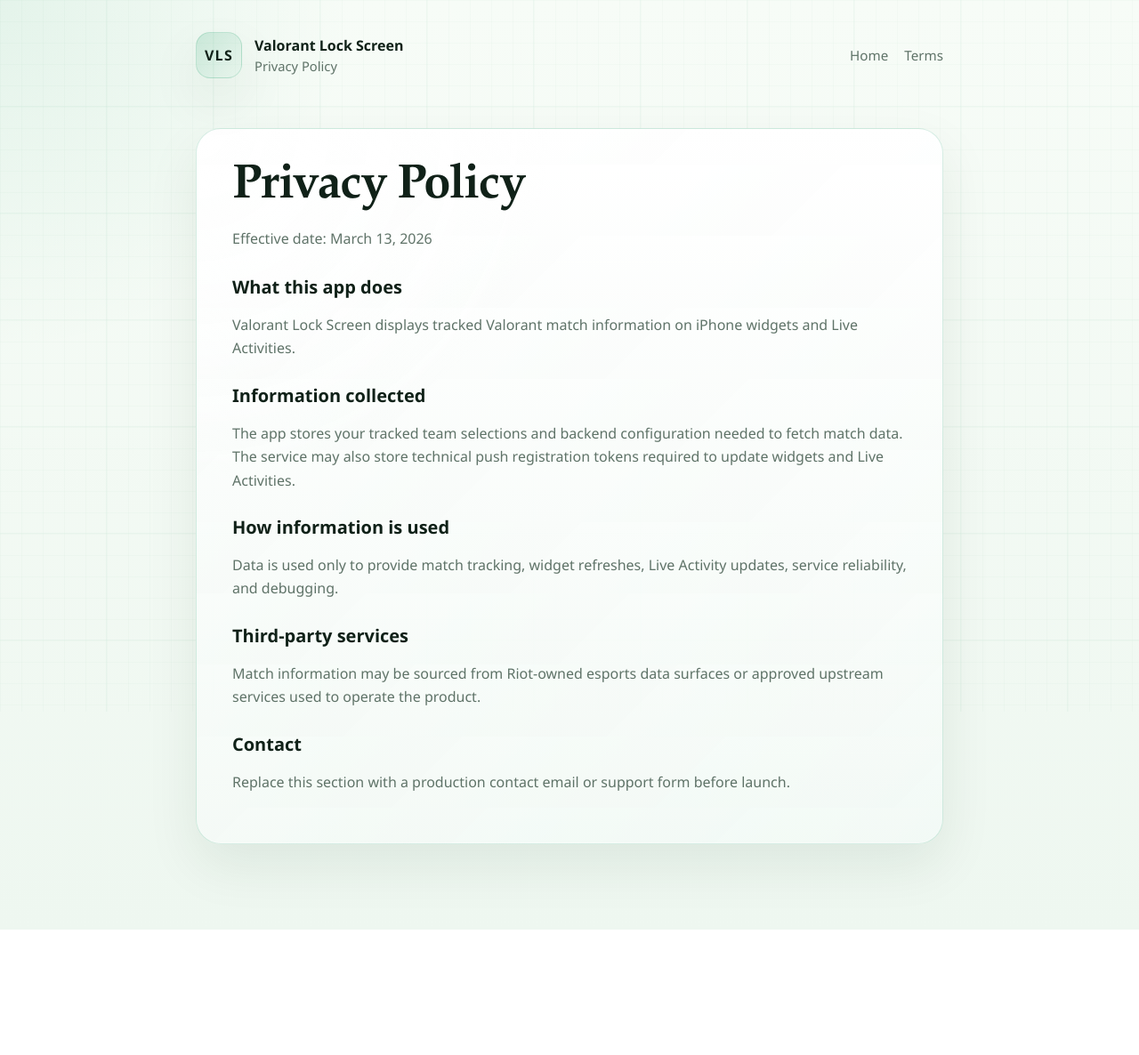
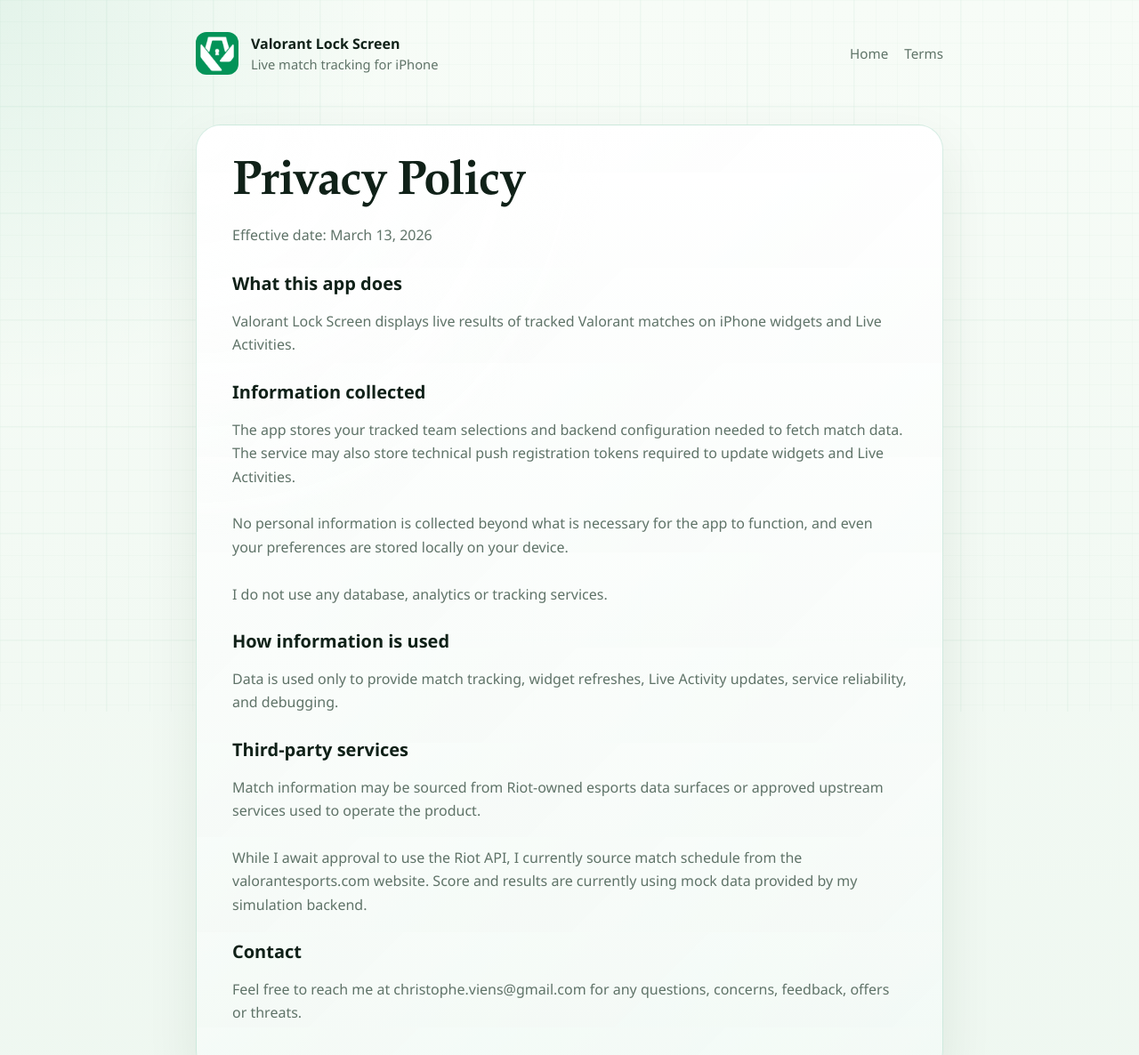
Before and after one commit to Kristouillle/ValorantLockScreen, a plain HTML site: page website/privacy.html in a window 1280 px wide. Shown: the top 1186 px of the page at 89% size. Before the commit the page ends 1045 px from the top, so only its background shows below. Drawn offline with Linux system fonts and the light colour scheme.

Commit message:
small ui fixes and updated terms and privacy info

```diff
--- a/website/privacy.html
+++ b/website/privacy.html
@@ -11,10 +11,10 @@
   <div class="page-shell page-shell--narrow">
     <header class="site-header">
       <a class="brand" href="./index.html">
-        <span class="brand-mark">VLS</span>
+        <img src="assets/logo.png" alt="Valorant Logo" id="logo">
         <span class="brand-copy">
           <strong>Valorant Lock Screen</strong>
-          <span>Privacy Policy</span>
+          <span>Live match tracking for iPhone</span>
         </span>
       </a>
 
@@ -31,7 +31,7 @@
       <section>
         <h2>What this app does</h2>
         <p>
-          Valorant Lock Screen displays tracked Valorant match information on iPhone widgets and
+          Valorant Lock Screen displays live results of tracked Valorant matches on iPhone widgets and
           Live Activities.
         </p>
       </section>
@@ -42,6 +42,10 @@
           The app stores your tracked team selections and backend configuration needed to fetch match
           data. The service may also store technical push registration tokens required to update widgets
           and Live Activities.
+          <br/><br/>
+          No personal information is collected beyond what is necessary for the app to function, and even your preferences are stored locally on your device.
+          <br/><br/>
+          I do not use any database, analytics or tracking services.
         </p>
       </section>
 
@@ -58,13 +62,15 @@
         <p>
           Match information may be sourced from Riot-owned esports data surfaces or approved upstream
           services used to operate the product.
+          <br/><br/>
+          While I await approval to use the Riot API, I currently source match schedule from the valorantesports.com website.  Score and results are currently using mock data provided by my simulation backend.
         </p>
       </section>
 
       <section>
         <h2>Contact</h2>
         <p>
-          Replace this section with a production contact email or support form before launch.
+          Feel free to reach me at christophe.viens@gmail.com for any questions, concerns, feedback, offers or threats.
         </p>
       </section>
     </main>
--- a/website/styles.css
+++ b/website/styles.css
@@ -182,7 +182,6 @@ body::before {
 }
 
 .lede,
-.story-copy p,
 .privacy-points p,
 .feature-card p,
 .policy-layout p {
```
Also changed, not shown: website/terms.html (+5 -5 lines).
